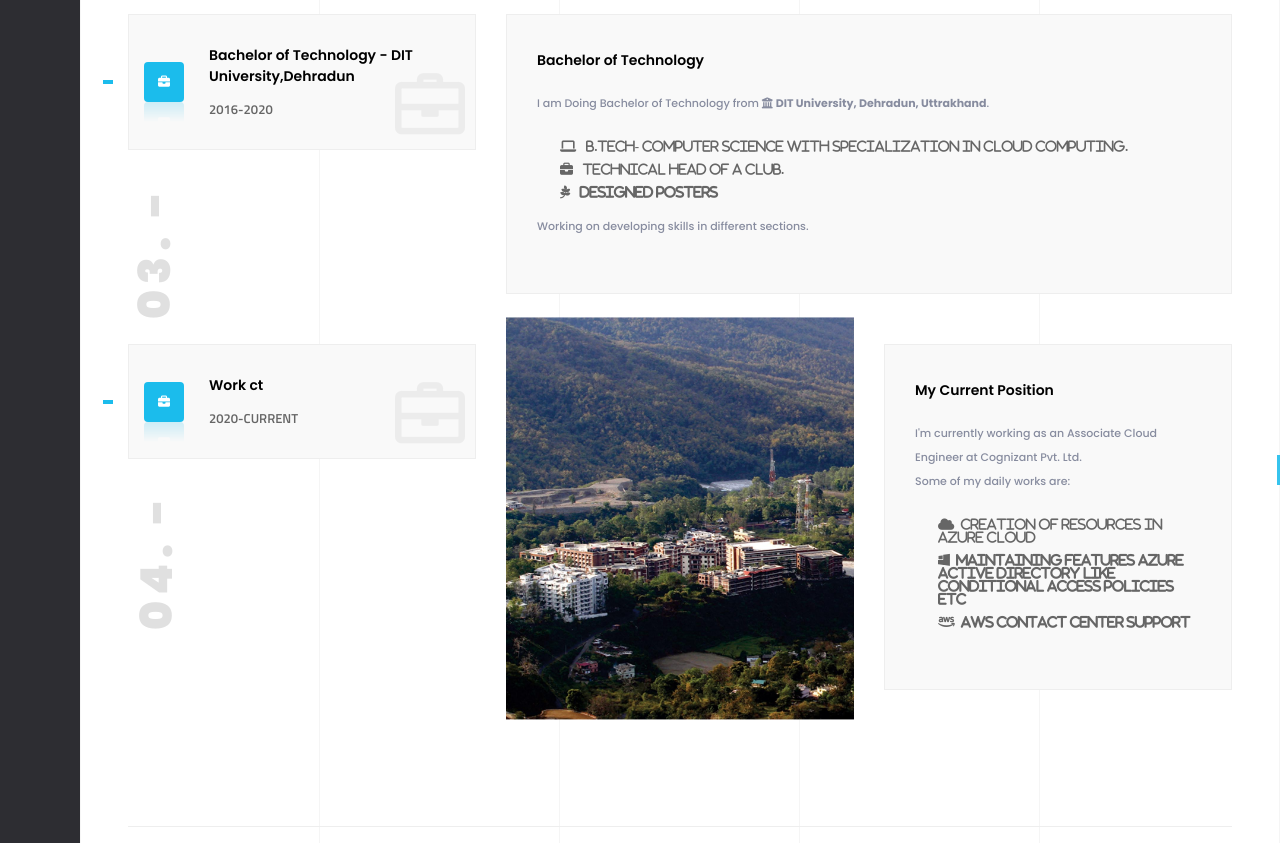
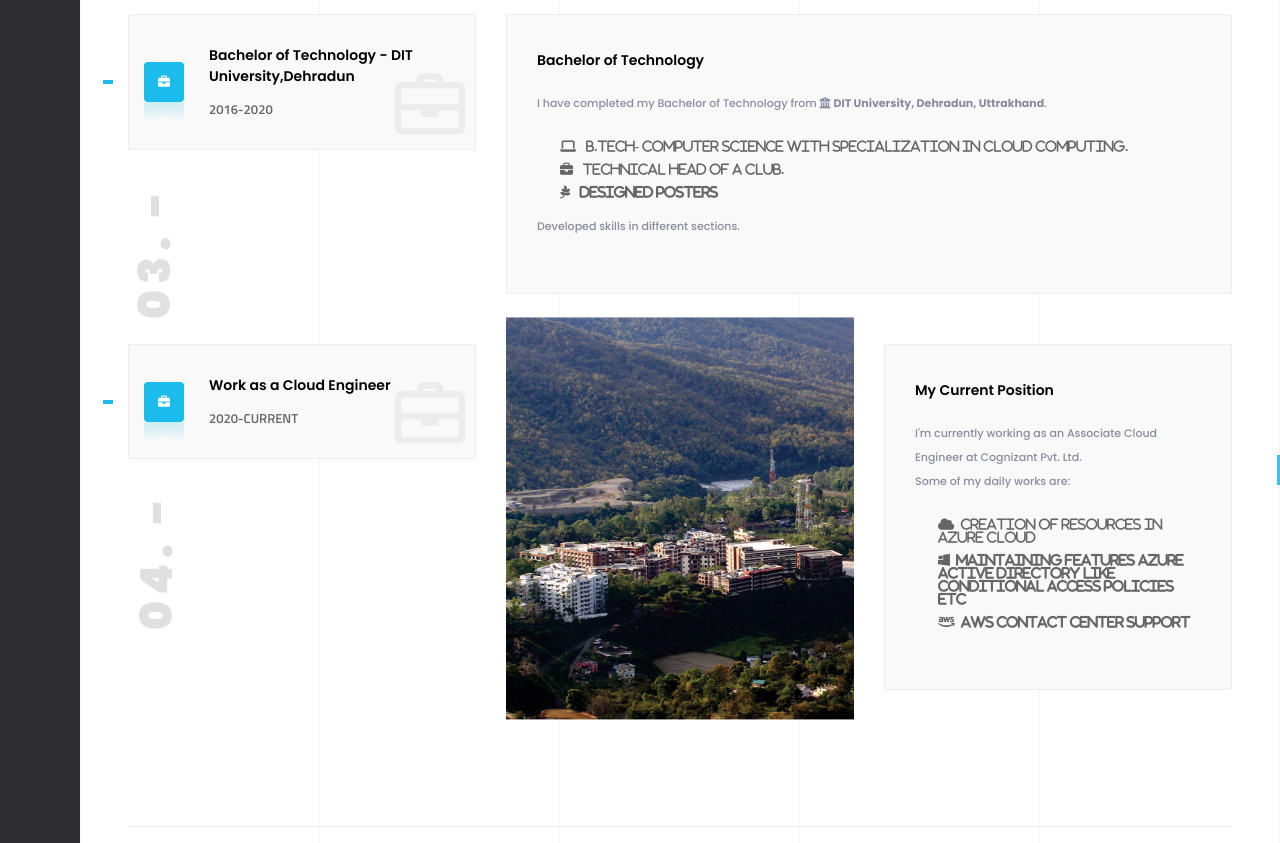
Before and after one commit to iamtusharsharma/tusharsharma, a plain HTML site: page index.html in a window 1280 px wide. Shown: the part 4036-4879 px from the top of the page. Drawn offline with Linux system fonts and the light colour scheme; animation ran at ten frames a second.

Commit message:
Update index.html

```diff
--- a/index.html
+++ b/index.html
@@ -410,13 +410,13 @@
                                         <div class="col-md-8">
                                             <div class="custom-inner-content fl-wrap">
                                                 <h4>Bachelor of Technology</h4>
-                                                <p> I am Doing Bachelor of Technology from <i class="fa fa-university"></i> <b>DIT University, Dehradun, Uttrakhand</b>. </p>
+                                                <p> I have completed my Bachelor of Technology from <i class="fa fa-university"></i> <b>DIT University, Dehradun, Uttrakhand</b>. </p>
                                                 <ul>
                                                     <li class="fa fa-laptop"> &nbsp B.Tech- Computer Science With Specialization in Cloud Computing.</li>
                                                     <li class="fa fa-briefcase"> &nbsp Technical Head Of A Club.</li>
                                                     <li class="fab fa-pagelines"> &nbsp Designed Posters</li>
                                                 </ul>
-                                                <p> Working on developing skills in different sections.</p>
+                                                <p> Developed skills in different sections.</p>
                                             </div>
                                         </div>
                                     </div>
@@ -428,7 +428,7 @@
                                         <div class="col-md-4">
                                             <div class="custom-inner-header workres">
                                                 <i class="fa fa-briefcase"></i>
-                                                <h3> Work ct</h3>
+                                                <h3> Work as a Cloud Engineer</h3>
                                                 <span>  2020-current </span>
                                             </div>
                                             <div class="ci-num"><span>04. - </span></div>
```
